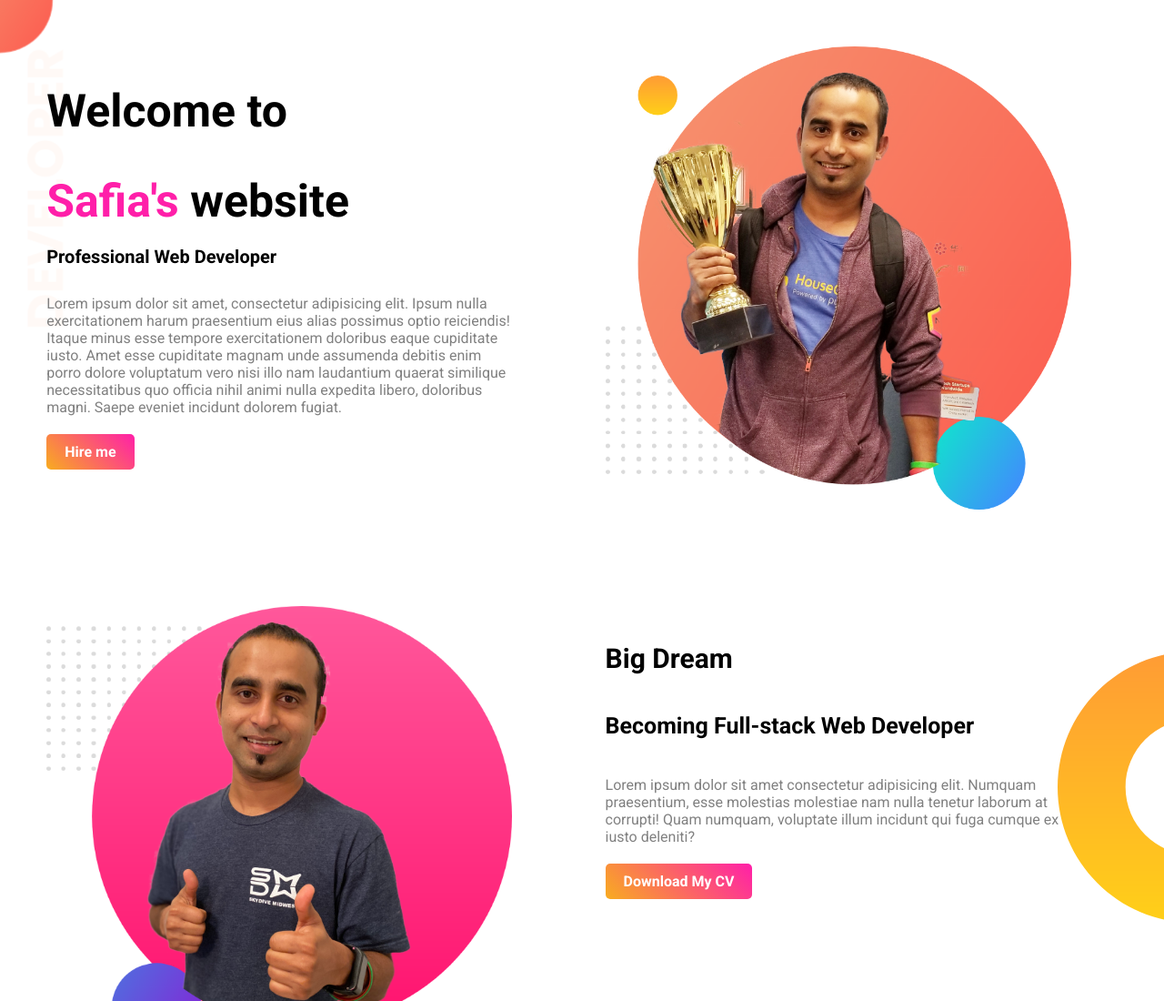
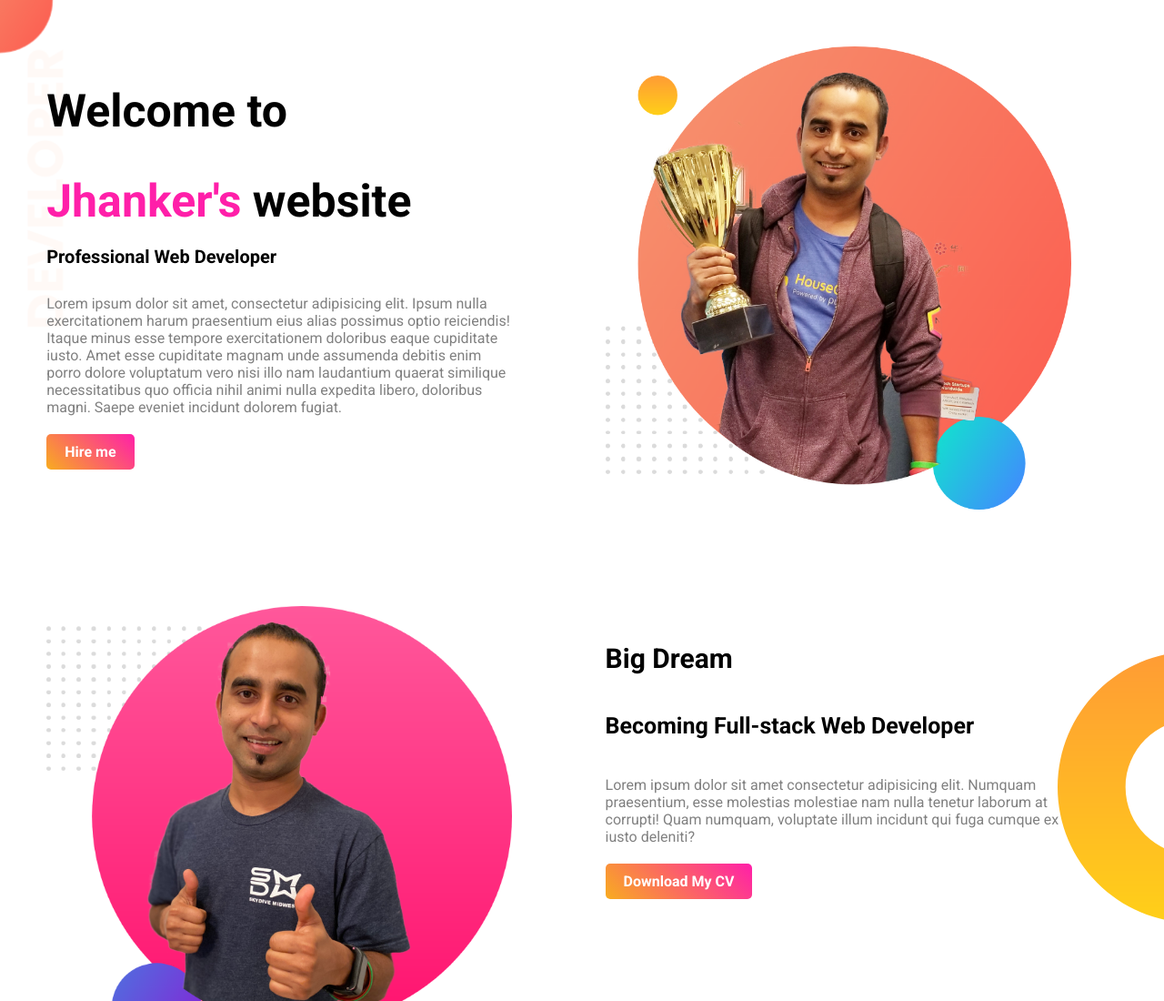
Before and after one commit to SafiaJotey/sample_portfolio, a plain HTML site: page index.html in a window 1280 px wide. Shown: the top 1100 px of the page at 91% size. Drawn offline with Linux system fonts and the light colour scheme.

Commit message:
first commit

```diff
--- a/index.html
+++ b/index.html
@@ -17,7 +17,7 @@
     <section class="topBanner">
         <div class="half-width ">
             <h2>Welcome to</h2>
-            <h1><span class="highlight">Safia's</span> website</h1>
+            <h1><span class="highlight">Jhanker's</span> website</h1>
             <h3>Professional Web Developer</h3>
             <p>Lorem ipsum dolor sit amet, consectetur adipisicing elit. Ipsum nulla exercitationem harum praesentium eius alias possimus optio reiciendis! Itaque minus esse tempore exercitationem doloribus eaque cupiditate iusto. Amet esse cupiditate magnam unde assumenda debitis enim porro dolore voluptatum vero nisi illo nam laudantium quaerat similique necessitatibus quo officia nihil animi nulla expedita libero, doloribus magni. Saepe eveniet incidunt dolorem fugiat.</p>
             <a class="linkButton" href="" target="_blank">Hire me</a>
```
